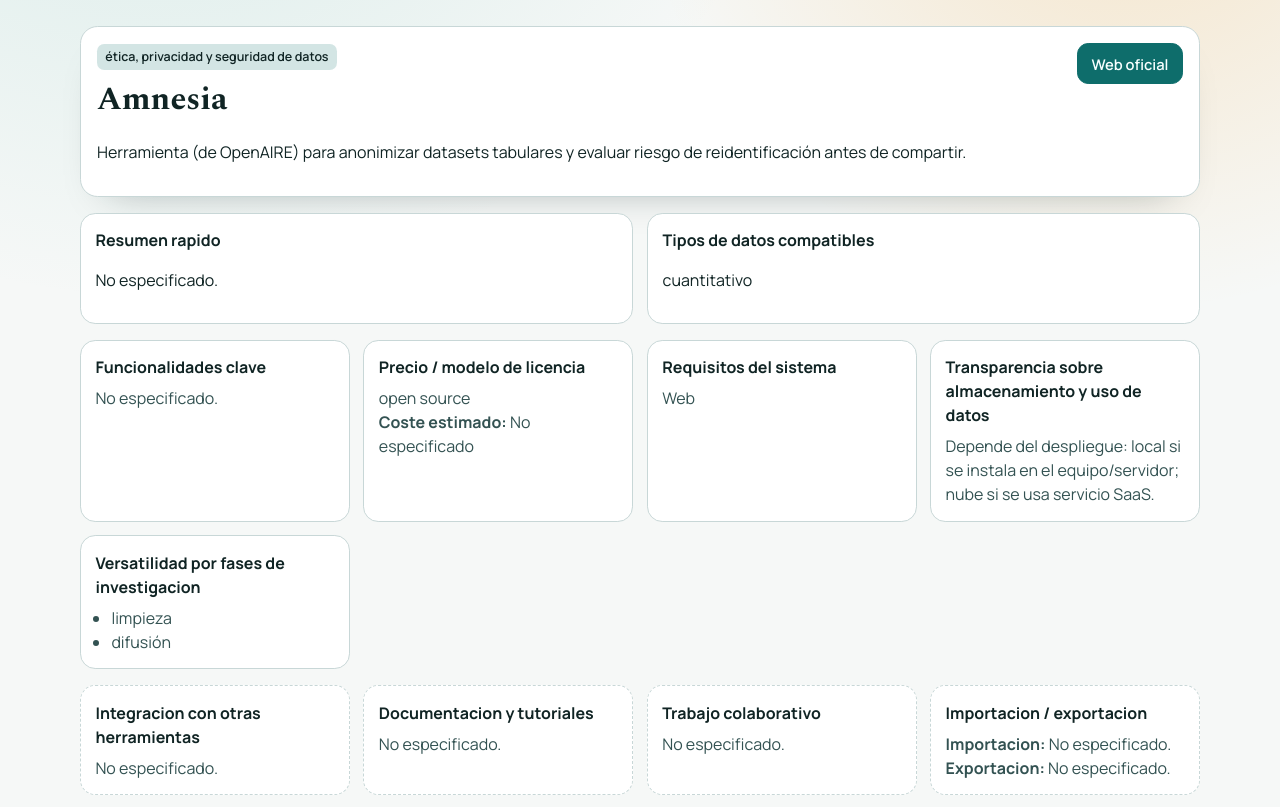
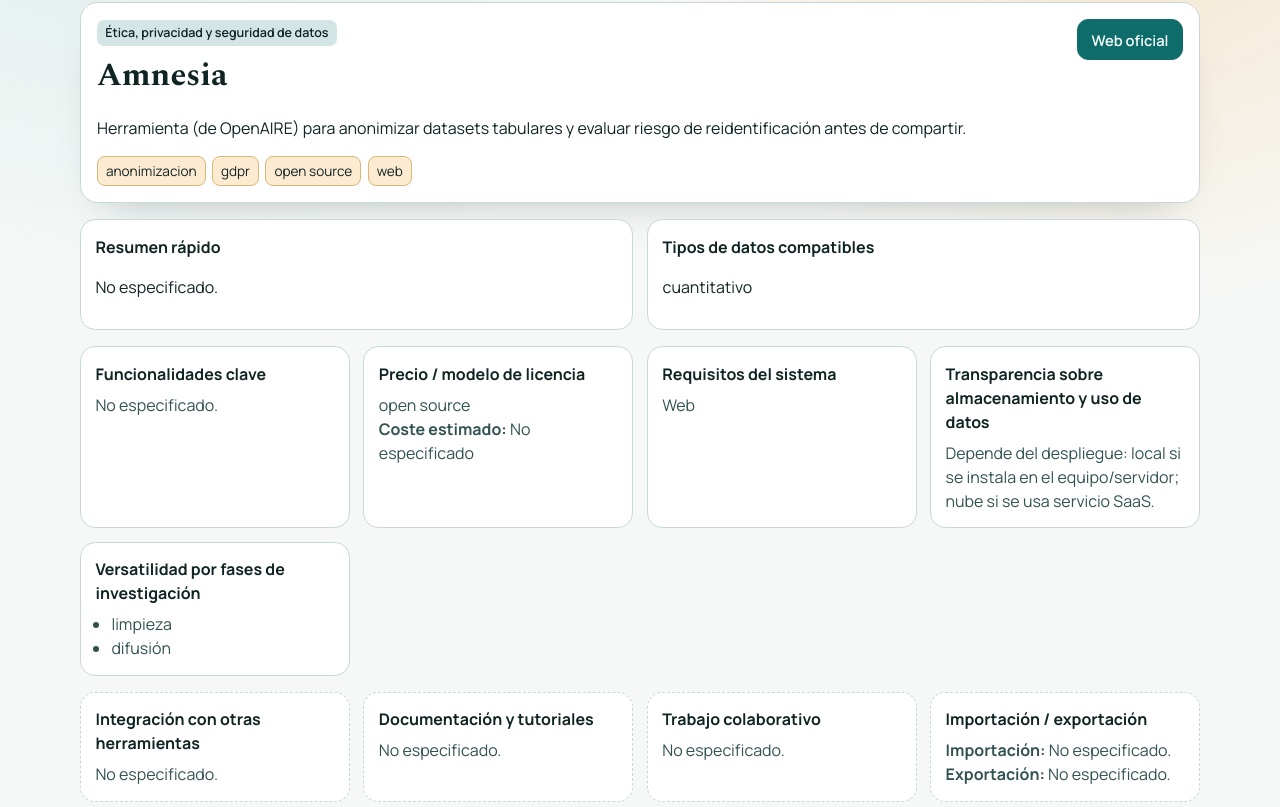
Before and after one commit to javicanton/digital_tools, a React (Vite) app: page /tool/amnesia in a window 1280 px wide. Shown: the part 320-1127 px from the top of the page. Built offline with nearby package versions, Linux system fonts and the light colour scheme; no server answers.

Commit message:
Arreglo ortografía y filtros

```diff
--- a/index.html
+++ b/index.html
@@ -5,9 +5,9 @@
     <meta name="viewport" content="width=device-width, initial-scale=1.0" />
     <meta
       name="description"
-      content="Catalogo de herramientas digitales para investigacion social aplicada."
+      content="Catálogo de herramientas digitales para investigación social aplicada."
     />
-    <title>Catalogo de Herramientas de Investigacion Social</title>
+    <title>Catálogo de Herramientas de Investigación Social</title>
   </head>
   <body>
     <div id="root"></div>
--- a/src/i18n/es.js
+++ b/src/i18n/es.js
@@ -1,20 +1,20 @@
 export const UI_TEXT = {
-  siteTitle: 'Catalogo de Herramientas Digitales para Investigacion Social',
+  siteTitle: 'Catálogo de Herramientas Digitales para Investigación Social',
   siteSubtitle:
-    'Listado abierto para explorar, comparar y ampliar herramientas usadas en metodos y tecnicas de investigacion social aplicada.',
+    'Un proyecto del Máster en Métodos y Técnicas de Investigación Social Aplicada de UNIR.',
   skipToContent: 'Saltar al contenido principal',
   nav: {
-    catalog: 'Catalogo',
-    request: 'Solicitar inclusion',
+    catalog: 'Catálogo',
+    request: 'Solicitar inclusión',
   },
   theme: {
     toLight: 'Cambiar a modo claro',
     toDark: 'Cambiar a modo oscuro',
   },
   home: {
-    title: 'Explora herramientas por fase, categoria y etiquetas',
+    title: 'Explora herramientas por fase, categoría y etiquetas',
     description:
-      'Busca por nombre, descripcion o etiquetas, aplica filtros y abre la ficha completa para decidir con criterio metodologico.',
+      'Busca por nombre, descripción o etiquetas, aplica filtros y abre la ficha completa para decidir con criterio metodológico.',
     statsLabel: 'herramientas visibles',
     empty: 'No hay resultados con los filtros actuales.',
     loading: 'Cargando herramientas...',
@@ -22,10 +22,11 @@
   },
   filters: {
     searchLabel: 'Buscar',
-    searchPlaceholder: 'Ejemplo: transcripcion automatica, encuesta, etnografia',
-    categoryLabel: 'Categoria principal',
-    categoryAll: 'Todas las categorias',
-    tagsLabel: 'Etiquetas (multi-seleccion)',
+    searchPlaceholder: 'Ejemplo: transcripción automática, encuesta, etnografía',
+    categoryLabel: 'Categoría principal',
+    categoryAll: 'Todas las categorías',
+    tagsLabel: 'Etiquetas (multi-selección)',
+    tagSearchPlaceholder: 'Buscar etiquetas para filtrar...',
     sortLabel: 'Ordenar por',
     sortOptions: {
       relevance: 'Relevancia (texto)',
@@ -41,42 +42,42 @@
     officialSite: 'Web oficial',
   },
   detail: {
-    back: 'Volver al catalogo',
-    quickSummary: 'Resumen rapido',
+    back: 'Volver al catálogo',
+    quickSummary: 'Resumen rápido',
     keyFeatures: 'Funcionalidades clave',
     price: 'Precio / modelo de licencia',
     requirements: 'Requisitos del sistema',
     privacy: 'Transparencia sobre almacenamiento y uso de datos',
-    versatility: 'Versatilidad por fases de investigacion',
-    integrations: 'Integracion con otras herramientas',
-    docs: 'Documentacion y tutoriales',
+    versatility: 'Versatilidad por fases de investigación',
+    integrations: 'Integración con otras herramientas',
+    docs: 'Documentación y tutoriales',
     collaboration: 'Trabajo colaborativo',
-    importExport: 'Importacion / exportacion',
+    importExport: 'Importación / exportación',
     aiUsage: 'Uso de IA',
-    optional: 'Ver mas informacion',
-    ethics: 'Protocolos de etica',
+    optional: 'Ver más información',
+    ethics: 'Protocolos de ética',
     language: 'Idioma de interfaz',
     alternatives: 'Alternativas',
     limitations: 'Notas y limitaciones',
-    updated: 'Ultima actualizacion aproximada',
-    researchUse: 'Utilidad en investigacion',
+    updated: 'Última actualización aproximada',
+    researchUse: 'Utilidad en investigación',
     dataTypes: 'Tipos de datos compatibles',
     costEstimate: 'Coste estimado',
     notFoundTitle: 'Herramienta no encontrada',
     notFoundBody: 'No existe una ficha con ese tool_id en el dataset actual.',
   },
   request: {
-    title: 'Solicitar inclusion de una nueva herramienta',
+    title: 'Solicitar inclusión de una nueva herramienta',
     body:
-      'Puedes proponer herramientas para el catalogo mediante un formulario externo. El equipo docente revisa cada propuesta antes de publicarla.',
+      'Puedes proponer herramientas para el catálogo mediante un formulario externo. El equipo docente revisa cada propuesta antes de publicarla.',
     openForm: 'Abrir formulario de solicitud',
-    fallbackTitle: 'Si aun no tienes formulario externo',
+    fallbackTitle: 'Si aún no tienes formulario externo',
     fallbackBody:
-      'Configura la variable VITE_SUGGESTION_FORM_URL para conectar un formulario (Google Forms, Typeform, etc.) sin cambiar codigo.',
+      'Configura la variable VITE_SUGGESTION_FORM_URL para conectar un formulario (Google Forms, Typeform, etc.) sin cambiar código.',
   },
   notFound: {
-    title: 'Pagina no encontrada',
-    body: 'La ruta solicitada no existe en este catalogo.',
+    title: 'Página no encontrada',
+    body: 'La ruta solicitada no existe en este catálogo.',
     back: 'Volver al inicio',
   },
 };
--- a/src/lib/normalize.js
+++ b/src/lib/normalize.js
@@ -4,6 +4,13 @@
     .replace(/[\u0300-\u036f]/g, '')
     .toLowerCase()
     .trim();
+}
+
+/** Primera letra en mayúscula para mostrar nombres de categoría */
+export function capitalizeFirst(value) {
+  const s = String(value ?? '').trim();
+  if (!s) return s;
+  return s.charAt(0).toUpperCase() + s.slice(1);
 }
 
 export function splitList(value) {
--- a/src/main.jsx
+++ b/src/main.jsx
@@ -15,7 +15,7 @@
 if (import.meta.env.PROD && 'serviceWorker' in navigator) {
   window.addEventListener('load', () => {
     navigator.serviceWorker.register(`${import.meta.env.BASE_URL}sw.js`).catch(() => {
-      // El catalogo sigue funcionando aunque el registro del SW falle.
+      // El catálogo sigue funcionando aunque el registro del SW falle.
     });
   });
 }
--- a/src/pages/HomePage.jsx
+++ b/src/pages/HomePage.jsx
@@ -1,5 +1,5 @@
 import { useEffect, useMemo, useState } from 'react';
-import { Link } from 'react-router-dom';
+import { Link, useLocation, useNavigate } from 'react-router-dom';
 import SearchFilters from '../components/SearchFilters';
 import ToolCard from '../components/ToolCard';
 import { UI_TEXT } from '../i18n/es';
@@ -15,6 +15,23 @@
   const [selectedCategory, setSelectedCategory] = useState('');
   const [selectedTags, setSelectedTags] = useState([]);
   const [sortBy, setSortBy] = useState('relevance');
+
+  const location = useLocation();
+  const navigate = useNavigate();
+
+  useEffect(() => {
+    const s = location.state;
+    const hasFilter =
+      s &&
+      (s.selectedCategory != null || s.addTag || (Array.isArray(s.selectedTags) && s.selectedTags.length > 0));
+    if (!hasFilter) return;
+    if (s.selectedCategory != null) setSelectedCategory(s.selectedCategory);
+    if (s.addTag) {
+      setSelectedTags((prev) => (prev.includes(s.addTag) ? prev : [...prev, s.addTag]));
+    }
+    if (Array.isArray(s.selectedTags) && s.selectedTags.length) setSelectedTags(s.selectedTags);
+    navigate(location.pathname, { replace: true, state: {} });
+  }, [location.state, location.pathname, navigate]);
 
   useEffect(() => {
     let active = true;
@@ -98,7 +115,7 @@
       </section>
 
       <div className="catalog-layout">
-        <section className="catalog-content" aria-label="Resultados del catalogo">
+        <section className="catalog-content" aria-label="Resultados del catálogo">
           {loading && <p className="status-message">{UI_TEXT.home.loading}</p>}
           {!loading && error && <p className="status-message status-error">{UI_TEXT.home.error}</p>}
 
@@ -109,13 +126,22 @@
           {!loading && !error && visibleTools.length > 0 && (
             <section className="tools-grid" aria-label="Listado de herramientas">
               {visibleTools.map((tool) => (
-                <ToolCard key={tool.tool_id} tool={tool} />
+                <ToolCard
+                  key={tool.tool_id}
+                  tool={tool}
+                  onFilterByCategory={setSelectedCategory}
+                  onFilterByTag={(tag) =>
+                    setSelectedTags((prev) =>
+                      prev.includes(tag) ? prev : [...prev, tag]
+                    )
+                  }
+                />
               ))}
             </section>
           )}
         </section>
 
-        <aside className="catalog-sidebar" aria-label="Menu lateral de filtros">
+        <aside className="catalog-sidebar" aria-label="Menú lateral de filtros">
           <SearchFilters
             query={query}
             onQueryChange={setQuery}
--- a/src/pages/ToolDetailPage.jsx
+++ b/src/pages/ToolDetailPage.jsx
@@ -3,7 +3,7 @@
 import InfoSection from '../components/InfoSection';
 import { UI_TEXT } from '../i18n/es';
 import { loadTools } from '../lib/data';
-import { formatSpanishNumber, parseSpanishNumber, splitList } from '../lib/normalize';
+import { capitalizeFirst, formatSpanishNumber, parseSpanishNumber, splitList } from '../lib/normalize';
 
 function renderList(items) {
   const parsed = splitList(items);
@@ -90,9 +90,32 @@
 
       <header className="detail-header">
         <div>
-          <p className="tool-category">{tool.categoria_principal}</p>
+          <p className="tool-category">
+            <Link
+              to="/"
+              state={{ selectedCategory: tool.categoria_principal }}
+              className="tool-category-link"
+            >
+              {capitalizeFirst(tool.categoria_principal)}
+            </Link>
+          </p>
           <h2>{tool.nombre}</h2>
           <p>{tool.descripcion_corta}</p>
+          {tool.etiquetas_lista?.length > 0 && (
+            <ul className="detail-tag-list" aria-label="Etiquetas">
+              {tool.etiquetas_lista.map((tag) => (
+                <li key={tag}>
+                  <Link
+                    to="/"
+                    state={{ addTag: tag }}
+                    className="tag-link"
+                  >
+                    {tag}
+                  </Link>
+                </li>
+              ))}
+            </ul>
+          )}
         </div>
 
         <div className="detail-actions">
@@ -153,10 +176,10 @@
 
         <InfoSection title={UI_TEXT.detail.importExport}>
           <p>
-            <strong>Importacion:</strong> {tool.importacion || 'No especificado.'}
+            <strong>Importación:</strong> {tool.importacion || 'No especificado.'}
           </p>
           <p>
-            <strong>Exportacion:</strong> {tool.exportacion || 'No especificado.'}
+            <strong>Exportación:</strong> {tool.exportacion || 'No especificado.'}
           </p>
         </InfoSection>
 
--- a/src/styles.css
+++ b/src/styles.css
@@ -296,6 +296,61 @@
   background: color-mix(in srgb, var(--bg-strong) 82%, var(--primary) 18%);
 }
 
+.tag-filter-fieldset { margin: 0; padding: 0; border: none; }
+.tag-filter-fieldset legend { margin-bottom: 0.35rem; }
+.tag-search-row { margin-bottom: 0.5rem; }
+.tag-search-input {
+  width: 100%;
+  border: 1px solid var(--border);
+  border-radius: 0.8rem;
+  padding: 0.6rem 0.75rem;
+  background: color-mix(in srgb, var(--bg-strong) 92%, var(--primary) 8%);
+  color: var(--text);
+  font: inherit;
+}
+.tag-chips { display: flex; flex-wrap: wrap; gap: 0.4rem; margin-bottom: 0.5rem; }
+.tag-chip {
+  display: inline-flex; align-items: center; gap: 0.25rem;
+  border-radius: 999px; border: 1px solid var(--primary);
+  padding: 0.3rem 0.5rem;
+  background: color-mix(in srgb, var(--bg-strong) 82%, var(--primary) 18%);
+  font-size: 0.85rem;
+}
+.tag-chip-remove {
+  border: none; background: none; color: var(--text-soft);
+  cursor: pointer; padding: 0 0.1rem; font-size: 1.1rem; line-height: 1;
+}
+.tag-chip-remove:hover { color: var(--text); }
+.tag-suggestions { display: flex; flex-wrap: wrap; gap: 0.4rem; }
+.tag-suggestion-btn {
+  border: 1px solid var(--border); border-radius: 0.5rem;
+  padding: 0.3rem 0.55rem;
+  background: color-mix(in srgb, var(--bg-strong) 94%, var(--primary) 6%);
+  color: var(--text); font-size: 0.85rem; cursor: pointer;
+}
+.tag-suggestion-btn:hover:not(:disabled) {
+  border-color: var(--primary);
+  background: color-mix(in srgb, var(--bg-strong) 88%, var(--primary) 12%);
+}
+.tag-suggestion-btn--active, .tag-suggestion-btn:disabled { opacity: 0.7; cursor: default; }
+.detail-tag-list {
+  list-style: none; display: flex; flex-wrap: wrap; gap: 0.4rem;
+  margin: 0.5rem 0 0; padding: 0;
+}
+.detail-tag-list li { margin: 0; }
+.detail-tag-list .tag-link {
+  display: inline-block; padding: 0.25rem 0.5rem; border-radius: 0.5rem;
+  background: color-mix(in srgb, var(--accent) 18%, transparent);
+  border: 1px solid color-mix(in srgb, var(--accent) 45%, var(--border));
+  font-size: 0.85rem; text-decoration: none; color: var(--text);
+}
+.detail-tag-list .tag-link:hover {
+  background: color-mix(in srgb, var(--accent) 28%, transparent);
+  color: var(--primary);
+}
+.detail-header .tool-category-link { color: var(--text); text-decoration: none; }
+.detail-header .tool-category-link:hover { color: var(--primary); text-decoration: underline; }
+
 .actions-row {
   align-self: end;
 }
@@ -384,6 +439,22 @@
   font-weight: 600;
 }
 
+.tool-category-link,
+.tag-link {
+  border: none;
+  background: none;
+  color: inherit;
+  font: inherit;
+  cursor: pointer;
+  padding: 0;
+  text-decoration: underline;
+  text-underline-offset: 2px;
+}
+.tool-category-link:hover,
+.tag-link:hover { color: var(--primary-strong); }
+.tool-category-link { text-decoration: none; }
+.tool-category-link:hover { text-decoration: underline; }
+
 .tag-list {
   list-style: none;
   display: flex;
@@ -399,6 +470,18 @@
   border-radius: 0.5rem;
   padding: 0.15rem 0.45rem;
   font-size: 0.8rem;
+}
+
+.tag-list .tag-link {
+  color: var(--text);
+  background: none;
+  border: none;
+  padding: 0;
+  border-radius: 0.3rem;
+}
+
+.tag-list .tag-link:hover {
+  color: var(--primary);
 }
 
 .meta-grid {
```
Also changed, not shown: src/components/SearchFilters.jsx (+59 -21 lines), src/components/ToolCard.jsx (+29 -3 lines), data/tools.csv, public/data/tools.json.
